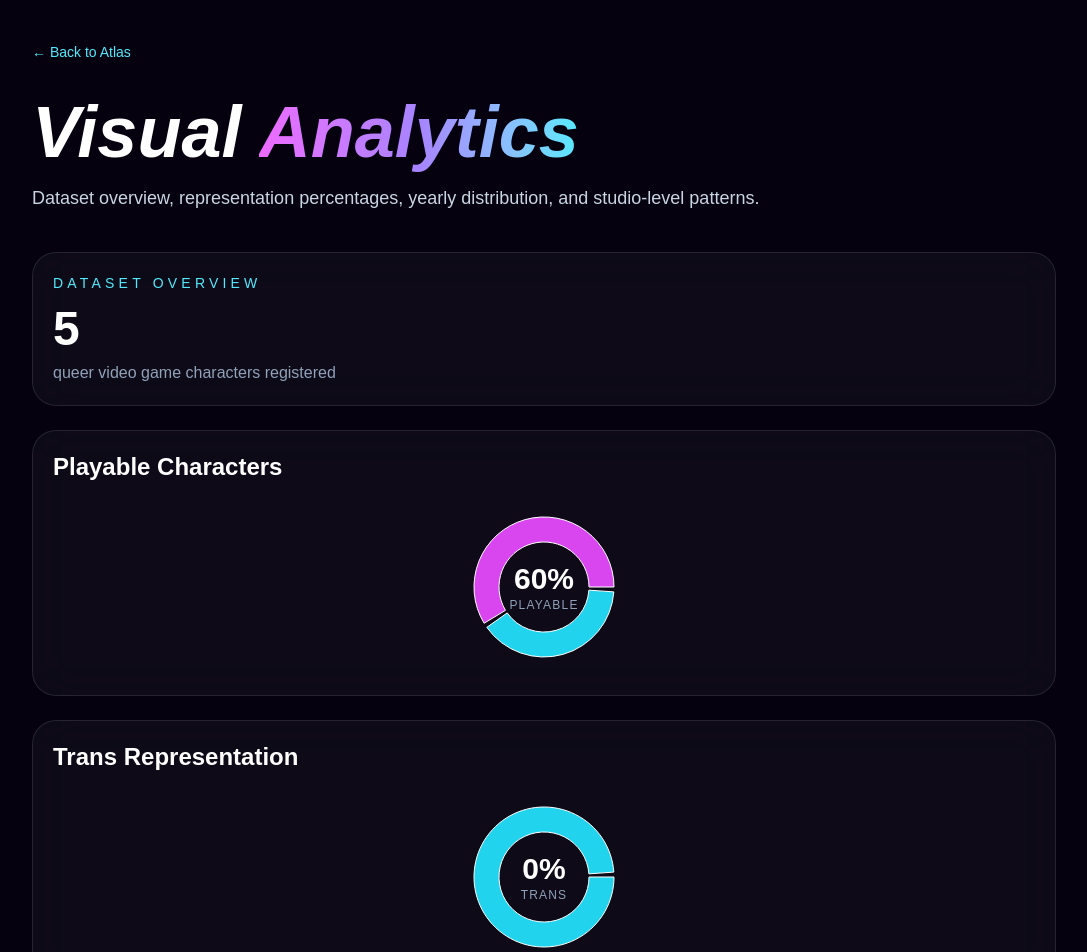
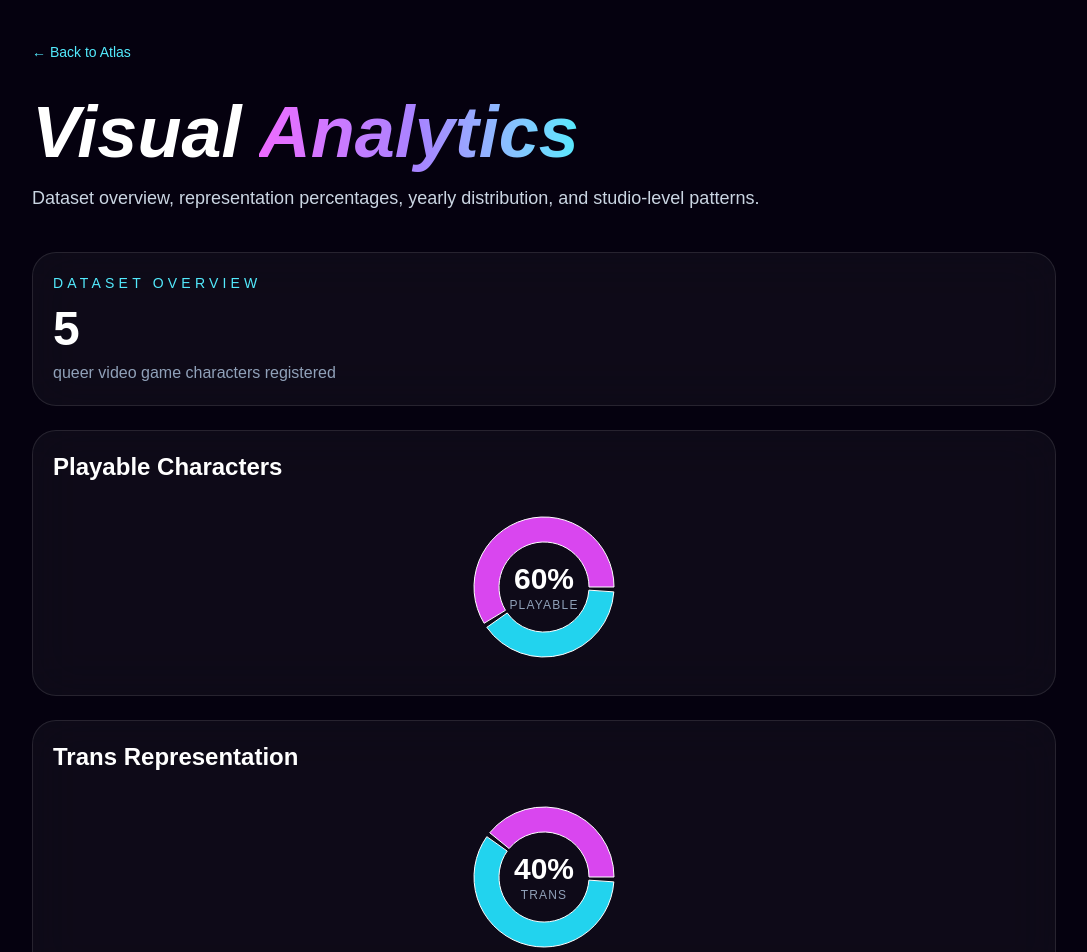
Before and after one commit to renanuhoh-crypto/queer-video-game-character-atlas, a Next.js app: page /analytics in a window 1280 px wide. Shown: the top 952 px of the page, without its empty margins (32-1119 px from the left). Built offline with nearby package versions, Linux system fonts and the light colour scheme.

Commit message:
fix trans analytics using gender field

```diff
--- a/src/app/analytics/page.tsx
+++ b/src/app/analytics/page.tsx
@@ -1,6 +1,7 @@
 "use client";
 
 import { useEffect, useState } from "react";
+import Link from "next/link";
 import VisualAnalytics from "@/components/VisualAnalytics";
 
 type Character = {
@@ -9,6 +10,9 @@ type Character = {
   release_year?: number | null;
   developer?: string;
   playable?: boolean;
+  playable_status?: string;
+  gender?: string;
+  sexuality?: string;
   identity_label?: string[];
 };
 
@@ -34,9 +38,9 @@ export default function AnalyticsPage() {
 
   return (
     <main className="min-h-screen bg-[#05010f] px-8 py-10 text-white md:px-16">
-      <a href="/" className="text-sm text-cyan-300 hover:underline">
+      <Link href="/" className="text-sm text-cyan-300 hover:underline">
         ← Back to Atlas
-      </a>
+      </Link>
 
       <h1 className="mt-8 text-5xl font-black italic md:text-7xl">
         Visual{" "}
--- a/src/app/api/characters/route.ts
+++ b/src/app/api/characters/route.ts
@@ -27,6 +27,8 @@ export async function GET() {
       narrative_role: row.narrative_role,
       playable: row.playable_status === "playable",
       playable_status: row.playable_status,
+      gender: row.gender,
+      sexuality: row.sexuality,
       identity_category: toArray(row.identity_category),
       identity_label: toArray(row.identity_label),
       identity_confirmation: row.identity_confirmation,
--- a/src/components/VisualAnalytics.tsx
+++ b/src/components/VisualAnalytics.tsx
@@ -18,6 +18,7 @@ interface Character {
   release_year?: number | null;
   developer?: string;
 
+  playable?: boolean;
   playable_status?: string;
 
   gender?: string;
@@ -32,17 +33,26 @@ interface Props {
 
 const COLORS = ["#d946ef", "#22d3ee", "#8b5cf6", "#ec4899"];
 
+function normalize(value?: string | null) {
+  return value?.trim().toLowerCase().replace(/\s+/g, "_") || "";
+}
+
 export default function VisualAnalytics({ characters }: Props) {
   const totalCharacters = characters.length;
 
   const playableCount = characters.filter(
-  (c) =>
-    c.playable_status?.toLowerCase() === "playable"
-).length;
+    (c) => c.playable || normalize(c.playable_status) === "playable"
+  ).length;
 
-const transCount = characters.filter((c) =>
-  c.gender?.toLowerCase().includes("trans")
-).length;
+  const transCount = characters.filter((c) => {
+    const labels = [
+      c.gender,
+      c.sexuality,
+      ...(c.identity_label || []),
+    ].map(normalize);
+
+    return labels.some((label) => label.includes("trans"));
+  }).length;
 
   const playableData = [
     {
```
